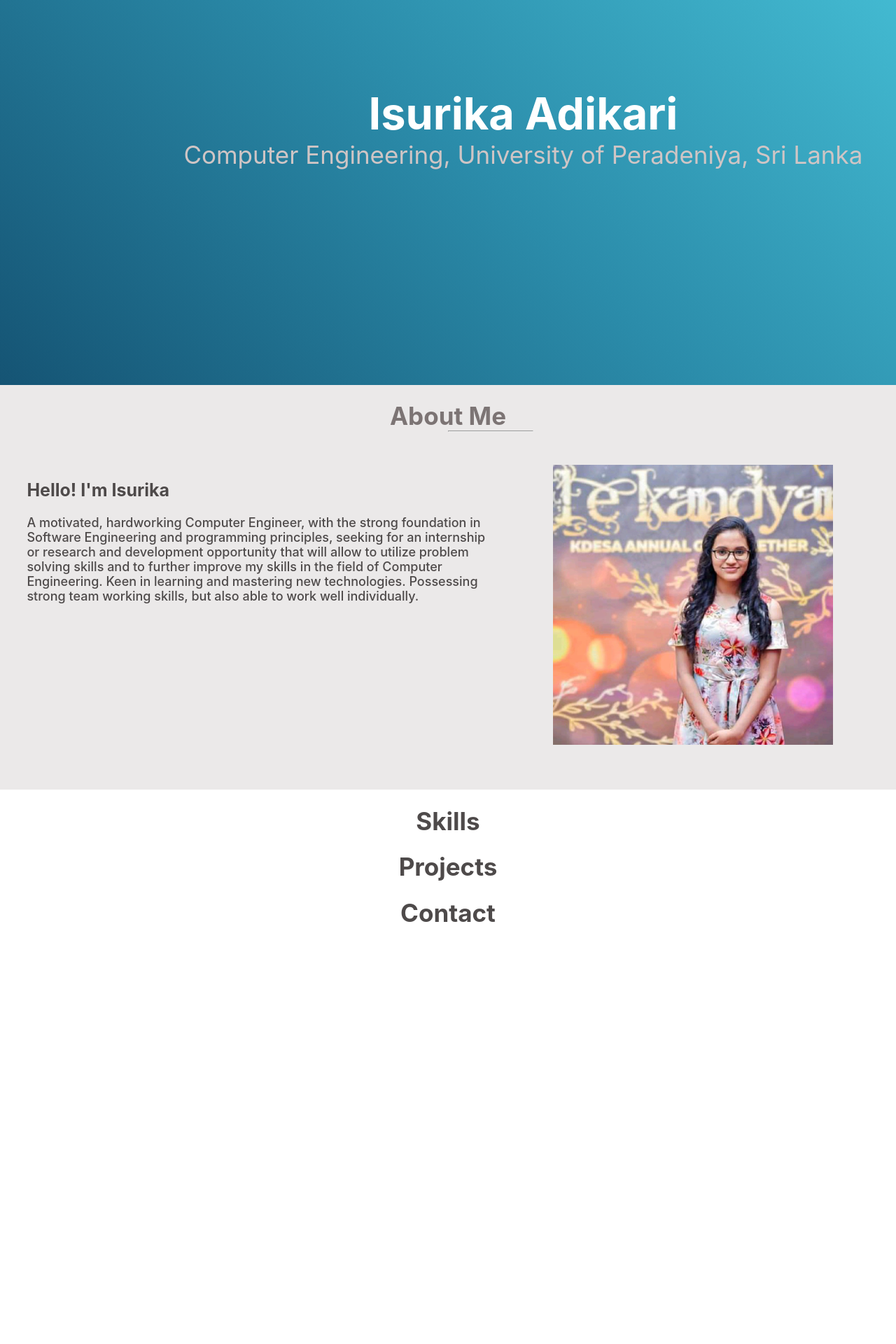
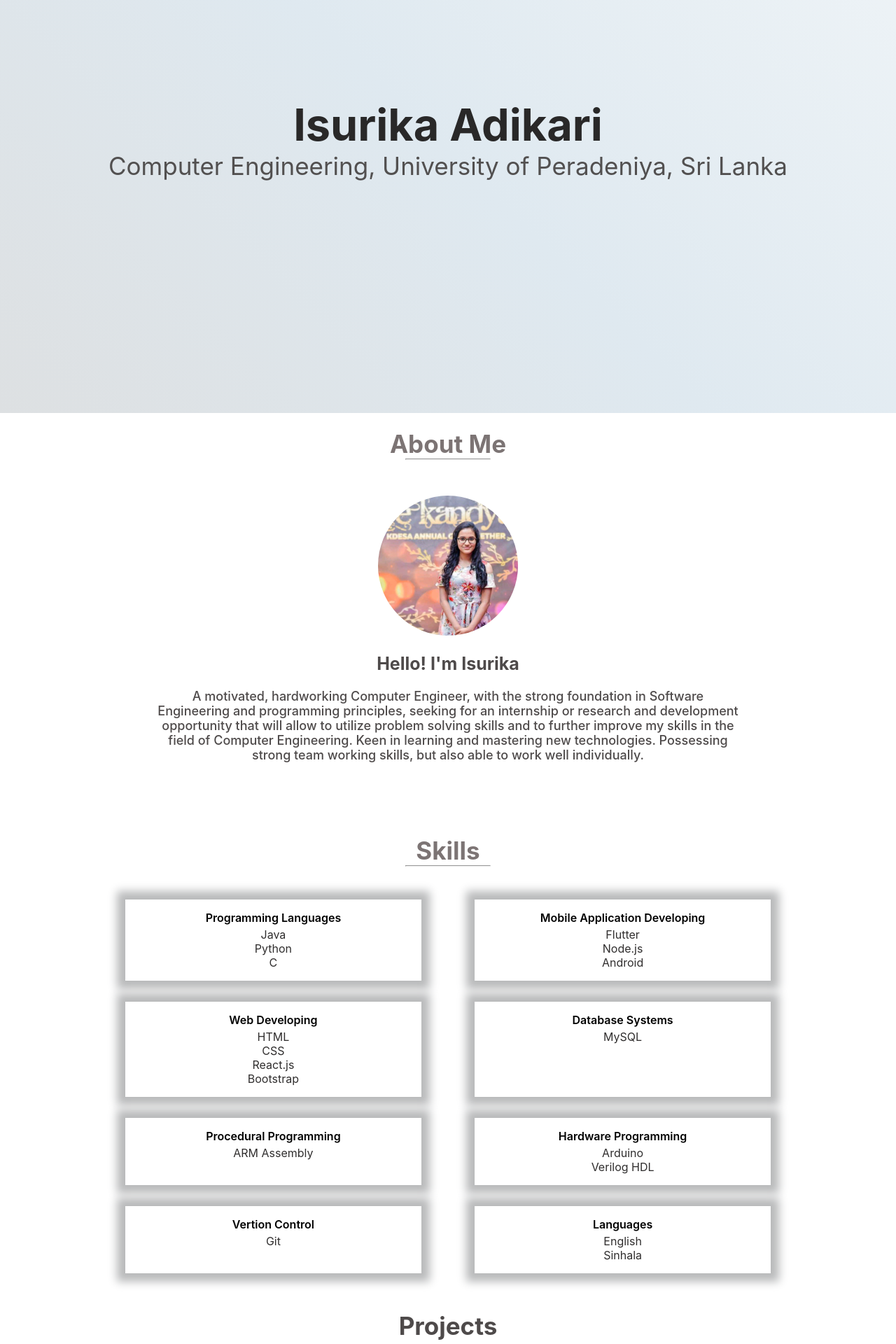
Before and after one commit to isu92neth/isurika, a React (Create React App) app in the folder react-portfolio/: page / in a window 1280 px wide. Shown: the part 160-2080 px from the top of the page at 70% size. Before the commit the page ends 1508 px from the top, so only its background shows below. Built offline with nearby package versions, Linux system fonts and the light colour scheme.

Commit message:
Created Skills

```diff
--- a/react-portfolio/src/components/About/About.js
+++ b/react-portfolio/src/components/About/About.js
@@ -7,6 +7,9 @@ const About = () => {
     <div className={classes.AboutMe}>
       <PageHeader title={"About Me"} />
       <div className={classes.Container}>
+        <div className={classes.Photo}>
+          <img className={classes.Me} src={ProfileImg} alt="ProfileImage"></img>
+        </div>
         <div className={classes.Text}>
           <h2>Hello! I'm Isurika</h2>
           <p>
@@ -19,9 +22,6 @@ const About = () => {
             working skills, but also able to work well individually.
           </p>
         </div>
-        <div className={classes.Photo}>
-          <img className={classes.Me} src={ProfileImg} alt="ProfileImage"></img>
-        </div>
       </div>
     </div>
   );
--- a/react-portfolio/src/components/About/About.module.css
+++ b/react-portfolio/src/components/About/About.module.css
@@ -1,30 +1,33 @@
 .AboutMe {
-  background-color: rgb(235, 233, 233);
+  background-color: rgb(255, 255, 255);
   padding-bottom: 5%;
 }
-
 .AboutMe .Container {
-  display: flex;
+  align-items: center;
 }
 
 .AboutMe .Container .Text {
-  width: 57%;
-  margin-left: 3%;
+  width: 65%;
+
+  text-align: center;
+  margin-left: auto;
+  margin-right: auto;
 }
 
 .AboutMe .Container .Text p {
   font-size: 18px;
 }
-
+/*
 .AboutMe .Container .Photo {
-  width: 50%;
-  display: flex;
-  justify-content: center;
-}
+}*/
 
 .AboutMe .Container .Photo .Me {
-  height: 400px;
-  border-radius: 0%;
+  display: block;
+  margin-left: auto;
+  margin-right: auto;
+  height: 200px;
+  border-radius: 50%;
+  border: solid 4px white;
 }
 
 .AboutMe .Container .Text h2 {
--- a/react-portfolio/src/components/Home/Home.module.css
+++ b/react-portfolio/src/components/Home/Home.module.css
@@ -2,36 +2,33 @@
   background-color: #1d9ac5;
   background-image: linear-gradient(
     225deg,
-    #47c2d8 0%,
-    #2b8caa 50%,
-    #155474 100%
+    #eff4f7 0%,
+    #dfe9f0 50%,
+    #dde0e2 100%
   );
 
-  display: flex;
-  height: 630px;
-  padding-top: 80px;
-  position: relative;
+  height: 450px;
+  padding-top: 300px;
+
+  text-align: center;
+  margin-left: auto;
+  margin-right: auto;
 }
 
 .Home .Container {
-  position: absolute;
   top: 40%;
-  left: 20.5%;
+
   color: white;
 }
 
 .Home .Container .Name {
   font-size: 63px;
-  color: white;
+  color: rgb(41, 40, 40);
 }
 
 .Home .Container .SubTopic {
   font-weight: 400;
-  color: rgb(207, 197, 197);
-}
-
-.Home .HomeImg {
-  width: 100%;
+  color: rgb(82, 80, 80);
 }
 
 .Home .Container h1 {
--- a/react-portfolio/src/components/PageHeader/PageHeader.module.css
+++ b/react-portfolio/src/components/PageHeader/PageHeader.module.css
@@ -8,7 +8,7 @@
 
 .Container hr {
   position: absolute;
-  left: 50%;
+
   width: 120px;
   border: 1 px solid #1d9ac5;
   top: 50%;
--- a/react-portfolio/src/components/Skills/Skills.js
+++ b/react-portfolio/src/components/Skills/Skills.js
@@ -1,7 +1,97 @@
+import classes from "./Skills.module.css";
+import PageHeader from "./../PageHeader/PageHeader";
+
+const listTitlesStyle = {
+  fontWeight: 600,
+  color: "#000000",
+  marginBottom: "4px",
+};
+
+const programmingLanguages = (
+  <ul>
+    <li style={listTitlesStyle}>Programming Languages</li>
+    <li>Java</li>
+    <li>Python</li>
+    <li>C</li>
+  </ul>
+);
+
+const mobileAppDevelop = (
+  <ul>
+    <li style={listTitlesStyle}>Mobile Application Developing</li>
+    <li>Flutter</li>
+    <li>Node.js</li>
+    <li>Android</li>
+  </ul>
+);
+
+const webDevelop = (
+  <ul>
+    <li style={listTitlesStyle}>Web Developing</li>
+    <li>HTML</li>
+    <li>CSS</li>
+    <li>React.js</li>
+    <li>Bootstrap</li>
+  </ul>
+);
+
+const databaseSystems = (
+  <ul>
+    <li style={listTitlesStyle}>Database Systems</li>
+    <li>MySQL</li>
+  </ul>
+);
+
+const proceduralProgramming = (
+  <ul>
+    <li style={listTitlesStyle}>Procedural Programming</li>
+    <li>ARM Assembly</li>
+  </ul>
+);
+
+const hardwareProgramming = (
+  <ul>
+    <li style={listTitlesStyle}>Hardware Programming</li>
+    <li>Arduino</li>
+    <li>Verilog HDL</li>
+  </ul>
+);
+
+const versionControl = (
+  <ul>
+    <li style={listTitlesStyle}>Vertion Control</li>
+    <li>Git</li>
+  </ul>
+);
+
+const languages = (
+  <ul>
+    <li style={listTitlesStyle}>Languages</li>
+    <li>English</li>
+    <li>Sinhala</li>
+  </ul>
+);
+
+const totalSkills = [
+  programmingLanguages,
+  mobileAppDevelop,
+  webDevelop,
+  databaseSystems,
+  proceduralProgramming,
+  hardwareProgramming,
+  versionControl,
+  languages,
+];
+
 const Skills = () => {
   return (
-    <div>
-      <h1>Skills</h1>
+    <div className={classes.Skills}>
+      <PageHeader title={"Skills"} />
+      <div className={classes.Container}>
+        {totalSkills.map((skills) => {
+          return <div className={classes.List}>{skills}</div>;
+        })}
+      </div>
     </div>
   );
 };
--- /dev/null
+++ b/react-portfolio/src/components/Skills/Skills.module.css
@@ -0,0 +1,33 @@
+.Skills {
+  background-color: rgb(255, 255, 255);
+}
+
+.Skills .List ul {
+  color: rgb(48, 46, 46);
+  list-style-type: none;
+  padding: 0;
+}
+
+.Skills .Container {
+  display: flex;
+  flex-wrap: wrap;
+  margin-left: auto;
+  margin-right: auto;
+
+  justify-content: center;
+}
+
+.Skills .Container .List {
+  flex-basis: 33%;
+  background-color: white;
+  box-shadow: 0 0 12px 12px rgb(185, 186, 187);
+  border-radius: 0;
+  margin-bottom: 30px;
+  margin-left: 3%;
+  margin-right: 3%;
+}
+
+.Skills .List ul li {
+  display: flex;
+  justify-content: center;
+}
```
